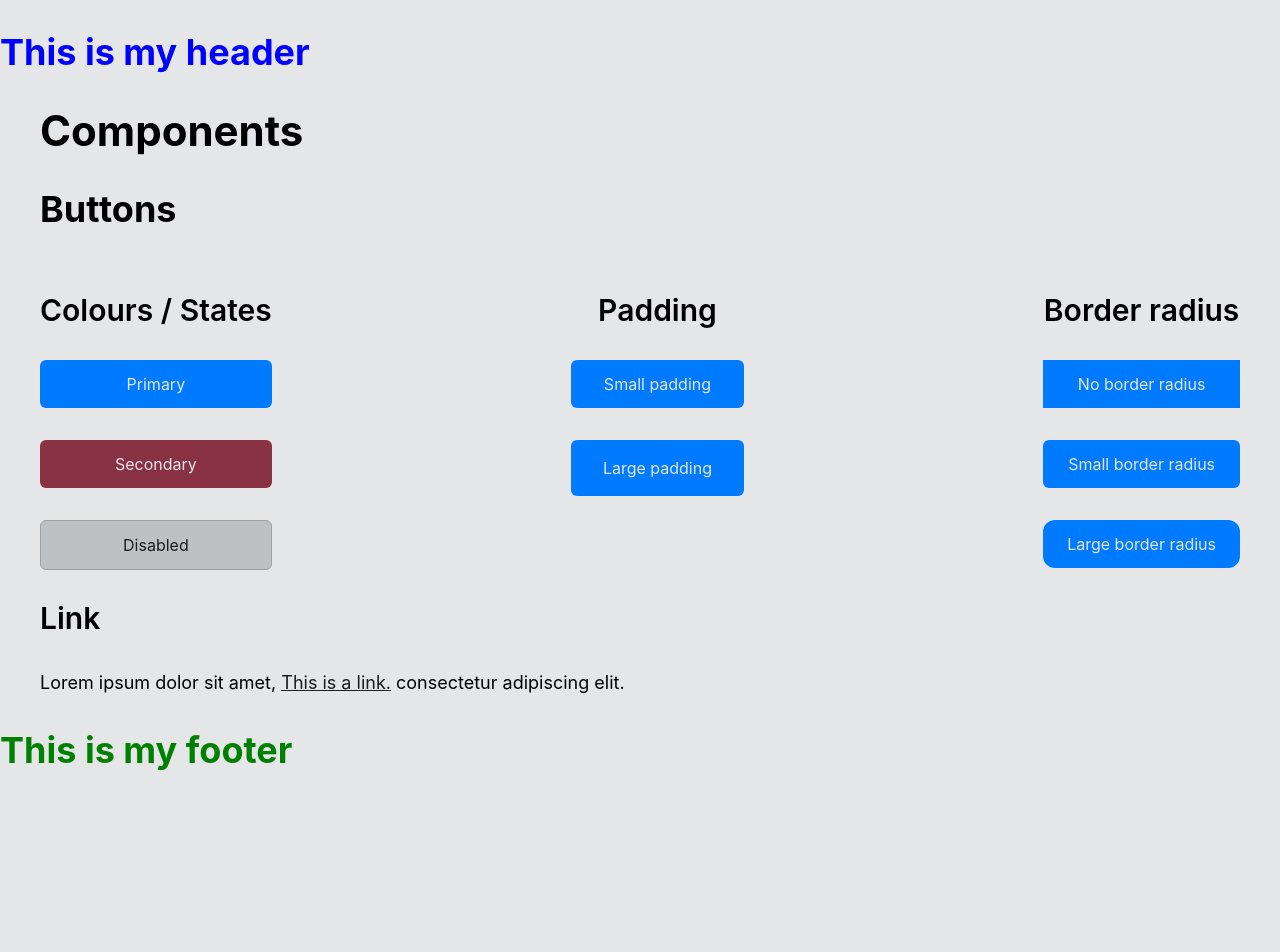
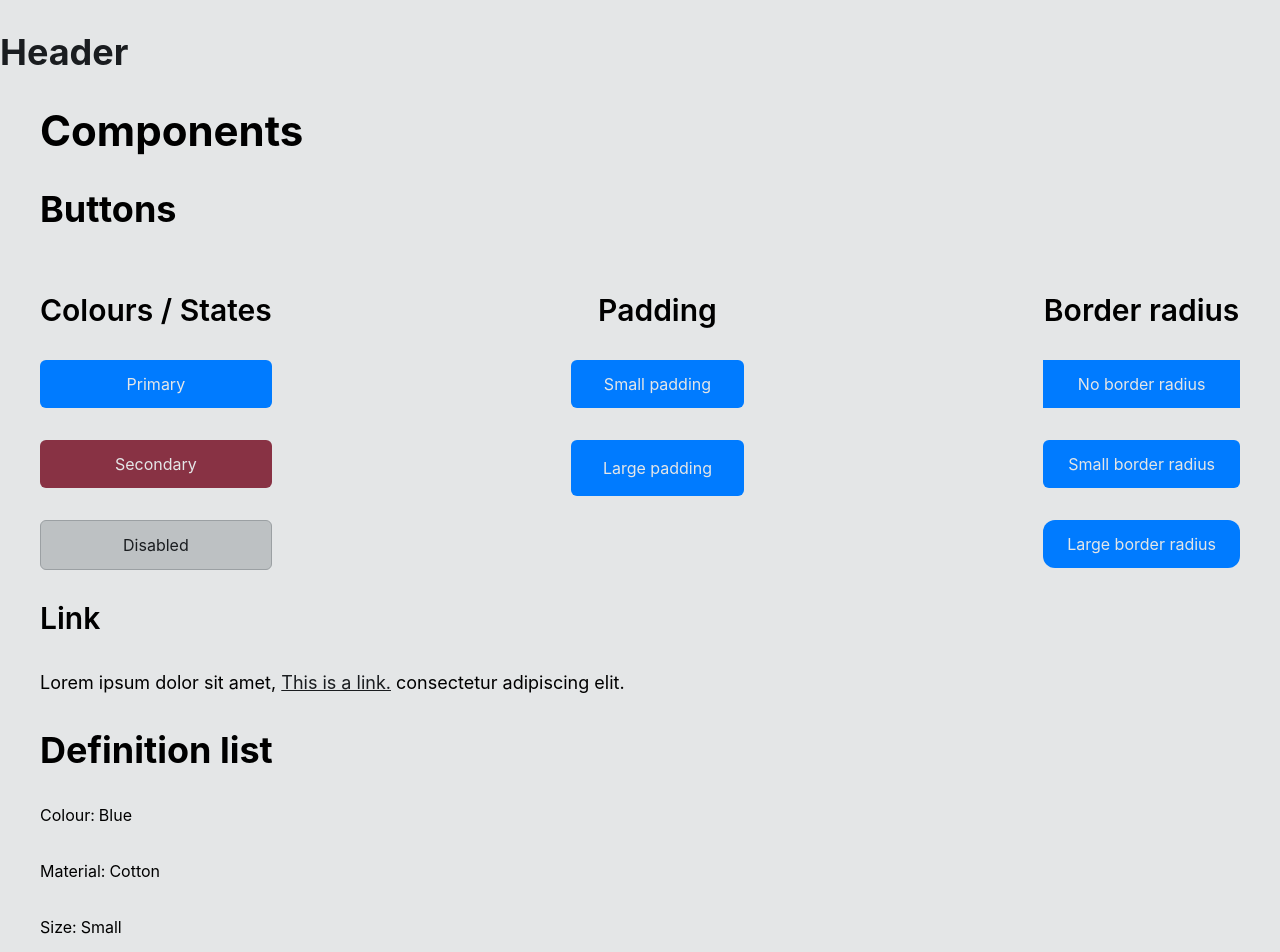
Before and after one commit to marboqmar/starter, a React app: page / in a window 1280 px wide. Shown: the top 952 px of the page. Before the commit the page ends 803 px from the top, so only its background shows below. Built offline with nearby package versions, Linux system fonts and the light colour scheme; the HTML template or start-up script is replaced by a standard one.

Commit message:
Added definition list

```diff
--- /dev/null
+++ b/src/components/atoms/DefinitionList/DefinitionList.css
@@ -0,0 +1,16 @@
+.definition-list__group {
+  display: flex;
+  margin-bottom: var(--spacing-sm);
+}
+
+.definition-list__group:last-child {
+  margin-bottom: 0;
+}
+
+.definition-list__term::after {
+  content: ":";
+}
+
+.definition-list__description {
+  margin-left: var(--spacing-0-25);
+}
--- /dev/null
+++ b/src/components/atoms/DefinitionList/DefinitionList.jsx
@@ -0,0 +1,39 @@
+import "./DefinitionList.css"
+import { classNames } from "../../../utils/helpers";
+
+/**
+ * Definition list component
+ * Renders a semantic definition list (dl) with terms and descriptions.
+ *
+ * Component props:
+ * items: array of objects, each containing:
+ *   - id: unique identifier for React key (string or number)
+ *   - term: the term to be described (string)
+ *   - description: the description of the term (string)
+ * className: additional CSS classes to apply (string)
+ *
+ * Example:
+ * const descriptions = [
+ *   { id: 1, term: 'Colour', description: 'Blue' },
+ *   { id: 2, term: 'Material', description: 'Cotton' },
+ *   { id: 3, term: 'Size', description: 'Small' }
+ * ]
+ *
+ * <DefinitionList items={descriptions} />
+ */
+export const DefinitionList = ({ items = [], className = '' }) => {
+  if (!items || items.length === 0) {
+    return null;
+  }
+
+  return (
+    <dl className={classNames("definition-list", className)}>
+      {items.map((item) => (
+        <div key={item.id} className="definition-list__group">
+          <dt className="definition-list__term">{item.term}</dt>
+          <dd className="definition-list__description">{item.description}</dd>
+        </div>
+      ))}
+    </dl>
+  );
+}
--- a/src/components/organisms/Footer/Footer.css
+++ b/src/components/organisms/Footer/Footer.css
@@ -1,3 +1,3 @@
 .footer {
-  color: green;
+  color: var(--colour-text-black);
 }
--- a/src/components/organisms/Footer/Footer.jsx
+++ b/src/components/organisms/Footer/Footer.jsx
@@ -2,6 +2,6 @@ import "./Footer.css";
 
 export const Footer = () => {
   return (
-    <h2 className="footer">This is my footer</h2>
+    <h2 className="footer">Footer</h2>
   )
 }
--- a/src/components/organisms/Header/Header.css
+++ b/src/components/organisms/Header/Header.css
@@ -1,3 +1,3 @@
 .header {
-  color: blue;
+  color: var(--colour-text-black);
 }
--- a/src/components/organisms/Header/Header.jsx
+++ b/src/components/organisms/Header/Header.jsx
@@ -2,6 +2,6 @@ import "./Header.css";
 
 export const Header = () => {
   return (
-    <h2 className="header">This is my header</h2>
+    <h2 className="header">Header</h2>
   )
 }
--- a/src/pages/Components.jsx
+++ b/src/pages/Components.jsx
@@ -1,5 +1,12 @@
 import { Button } from "../components/atoms/Button/Button"
 import { Link } from "react-router-dom";
+import { DefinitionList } from "../components/atoms/DefinitionList/DefinitionList";
+
+const descriptions = [
+  { id: 1, term: 'Colour', description: 'Blue' },
+  { id: 2, term: 'Material', description: 'Cotton' },
+  { id: 3, term: 'Size', description: 'Small' }
+]
 
 export const Components = () => {
   return (
@@ -80,6 +87,10 @@ export const Components = () => {
         </Button>
         {" "} consectetur adipiscing elit.
       </p>
+
+      {/* Definition list */}
+      <h2>Definition list</h2>
+      <DefinitionList items={descriptions} />
     </div>
   )
 }
```
